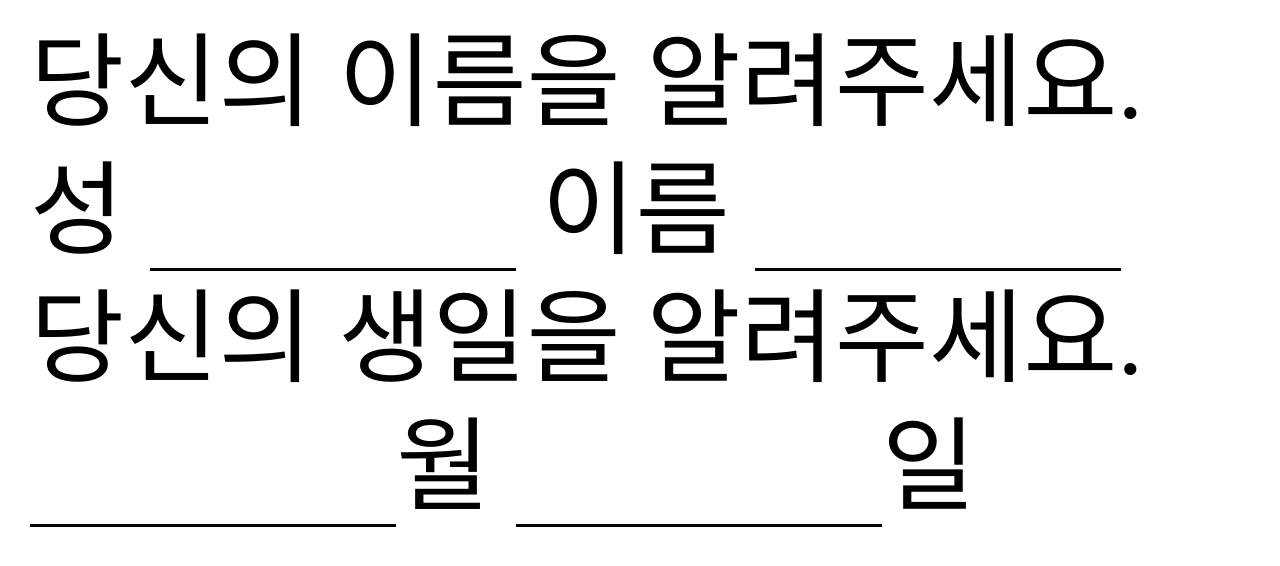
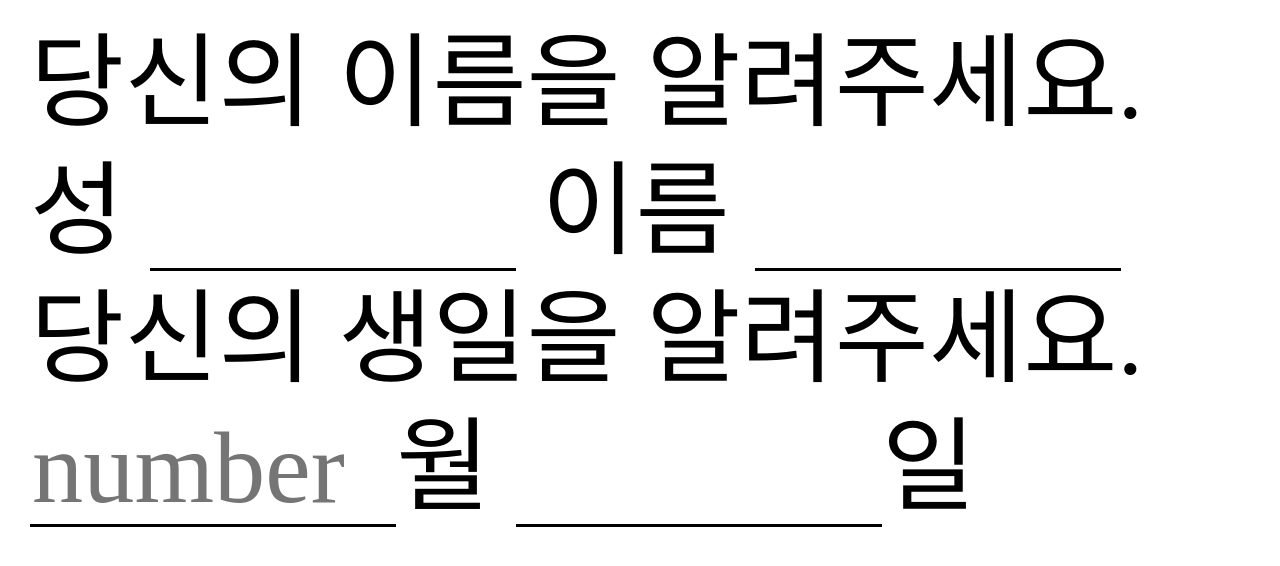
Before and after one commit to judithshakespeare/judithshakespeare.github.io, a plain HTML site: page happybirthday/index.html in a window 1280 px wide. Drawn offline with Linux system fonts and the light colour scheme; a web font is replaced by a local one.

Commit message:
Update index.html

```diff
--- a/happybirthday/index.html
+++ b/happybirthday/index.html
@@ -17,7 +17,7 @@
 		<label for="fistName">이름 </label>
 		<input type="text" class="inputName" id="fistName"><br>
 		당신의 생일을 알려주세요.<br>
-		<input type="text" class="inputBday" id="month">월
+		<input type="number" pattern="\d*" placeholder="number" class="inputBday" id="month"/>월
 		<input type="text" class="inputBday" id="day" oninput="today();">일<br>
 	</div>
 	<div id="main2">
```
